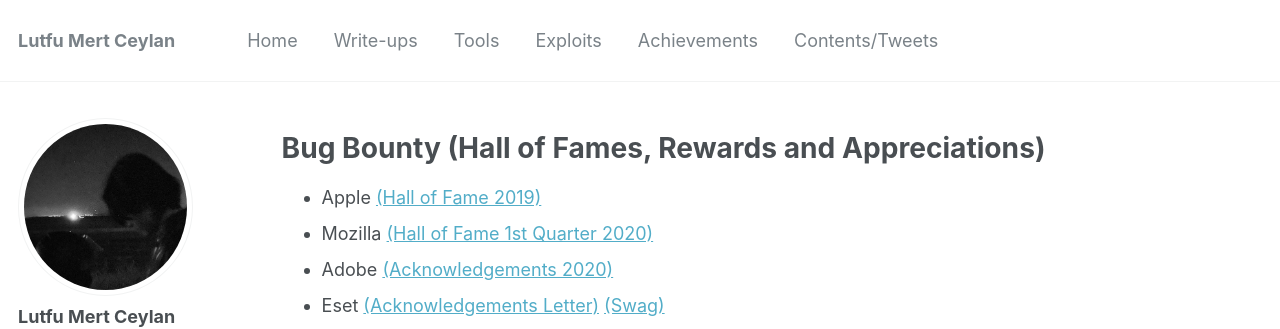
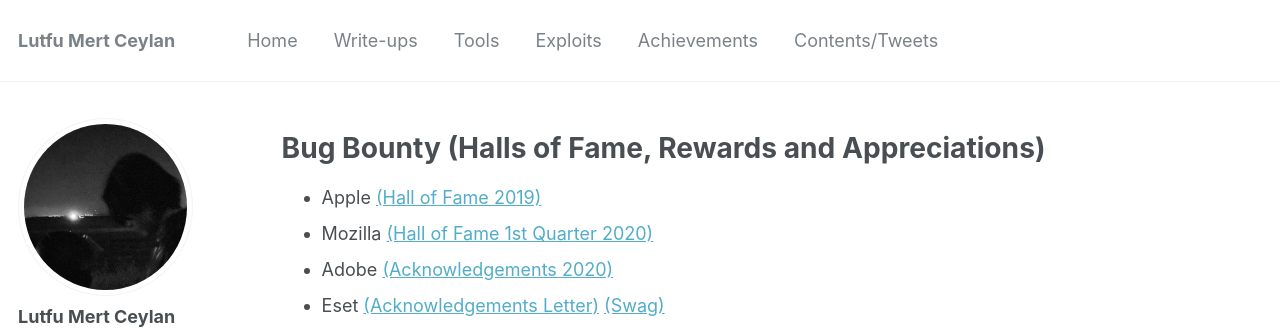
Before and after one commit to lutfumertceylan/mywebsite, a Jekyll site: the page built from _pages/bugbounty.md, in a window 1280 px wide and 900 px high. Shown: the top 329 px of the window. Built offline with Jekyll 4.4.1, drawn with Linux system fonts in a browser that asks for light colours.

Commit message:
Update bugbounty.md

```diff
--- a/_pages/bugbounty.md
+++ b/_pages/bugbounty.md
@@ -8,7 +8,7 @@ redirect_from:
 ---
 
 {% include base_path %}
-# Bug Bounty (Hall of Fames, Rewards and Appreciations)
+# Bug Bounty (Halls of Fame, Rewards and Appreciations)
 
 * Apple <a href="https://support.apple.com/en-us/HT201536">(Hall of Fame 2019)</a>
 * Mozilla <a href="https://www.mozilla.org/en-US/security/bug-bounty/web-hall-of-fame/">(Hall of Fame 1st Quarter 2020)</a>
```
